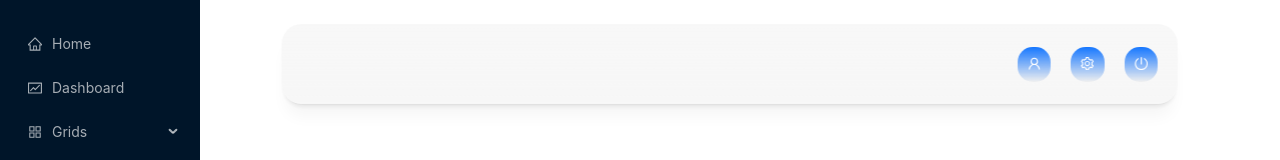
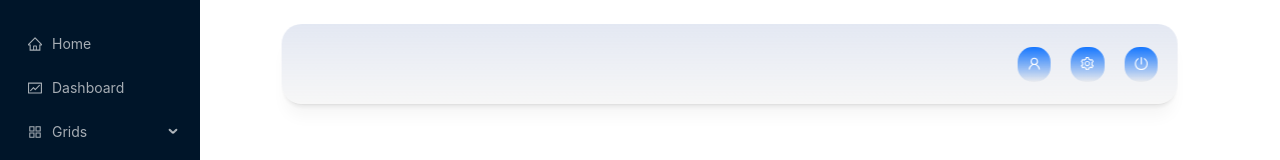
Before and after one commit to hady-bah/grids-project, a React (Vite) app in the folder grids/: page / in a window 1280 px wide. Shown: the top 160 px of the page. Built offline with nearby package versions, Linux system fonts and the light colour scheme.

Commit message:
nav color

```diff
--- a/grids/src/styles/nav.css
+++ b/grids/src/styles/nav.css
@@ -8,7 +8,7 @@
     --border-style: solid;
     --border-top-width: 0.5px;
     backdrop-filter: blur(20px);
-    background: linear-gradient(rgba(209, 209, 209, 0.15) 0%, rgba(102, 102, 102, 0.05) 100%);
+    background: linear-gradient(rgba(70, 101, 173, 0.15) 0%, rgba(102, 102, 102, 0.05) 100%);
     opacity: 1;
     border-radius: 20px;
     box-shadow: rgba(0, 0, 0, 0.11) 0px 0.636953px 0.636953px -0.9375px, rgba(0, 0, 0, 0.1) 0px 1.9316px 1.9316px -1.875px, rgba(0, 0, 0, 0.09) 0px 5.10612px 5.10612px -2.8125px, rgba(0, 0, 0, 0.04) 0px 16px 16px -3.75px;
```
